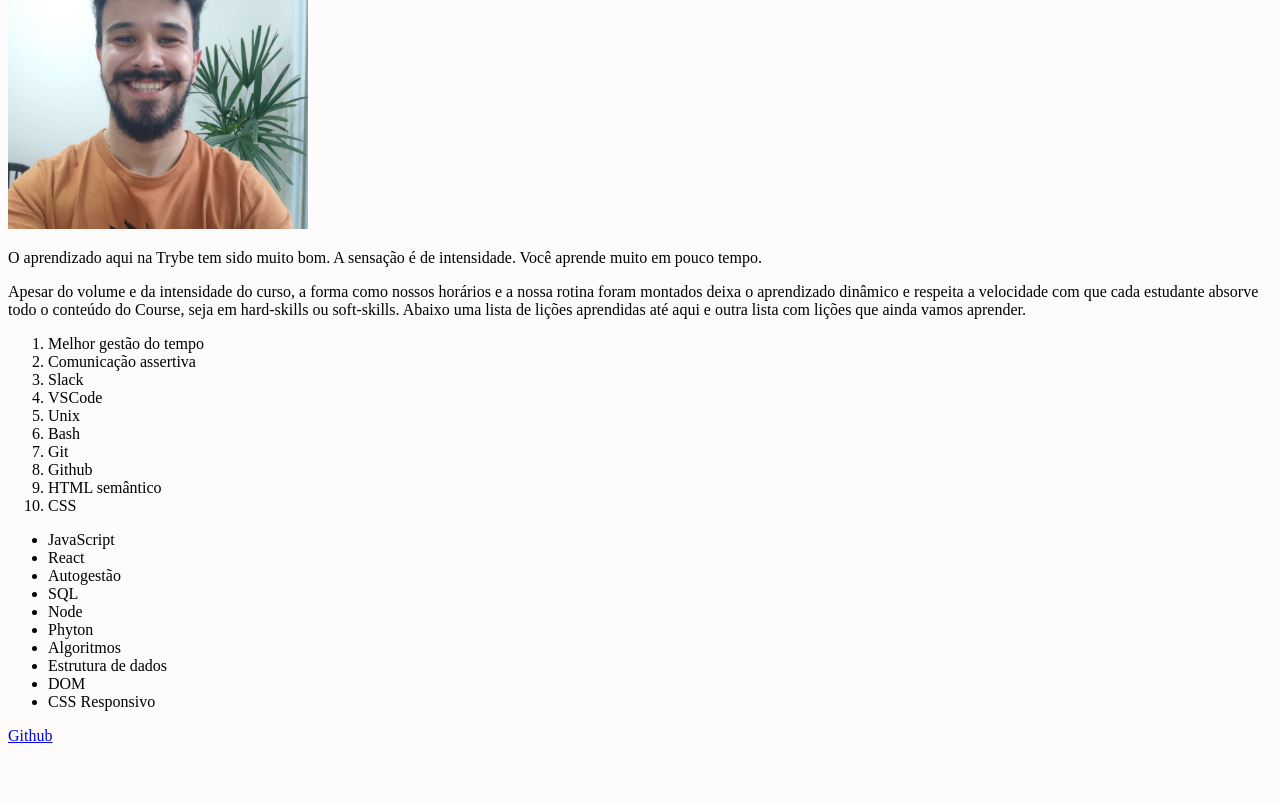
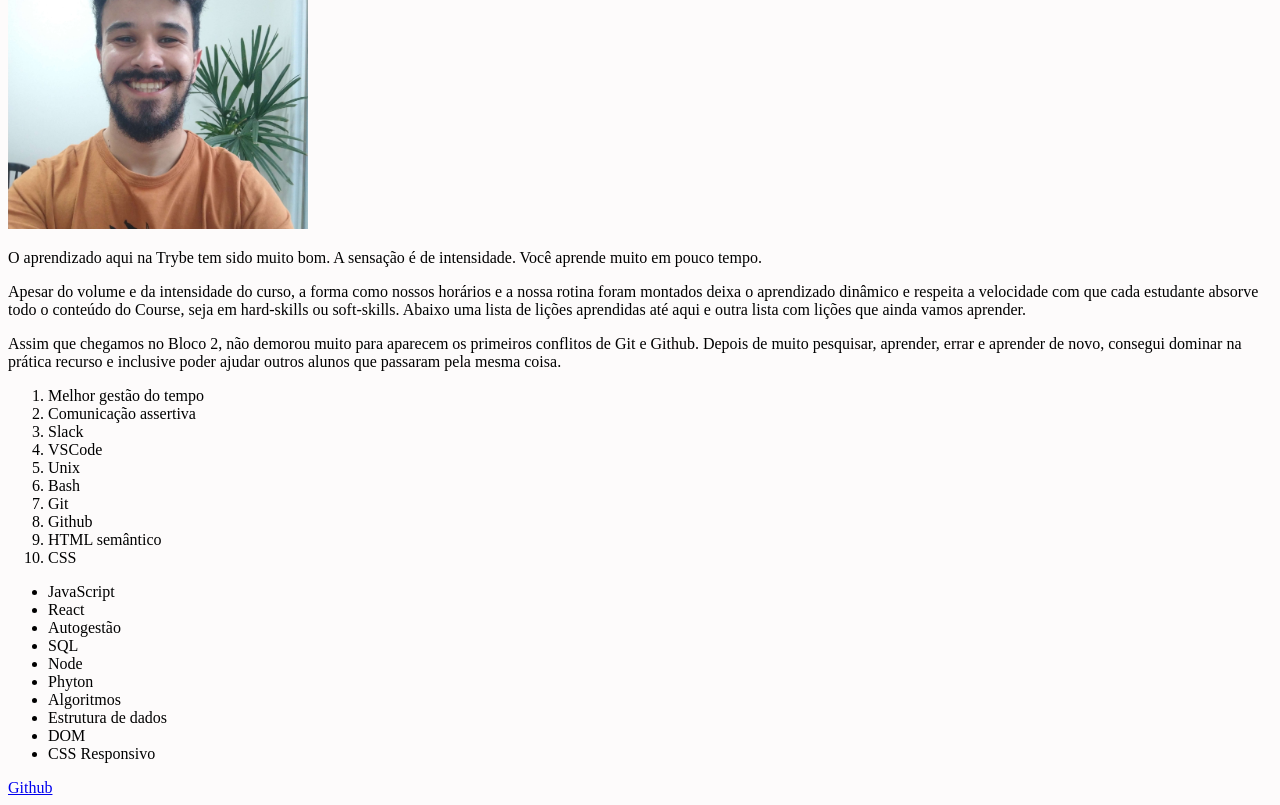
Before and after one commit to Leo02452/lessons-learned, a website: page index.html in a window 1280 px wide. Shown: the part 79-884 px from the top of the page. Before the commit the page ends 832 px from the top, so only its background shows below. Drawn offline with Linux system fonts and the light colour scheme.

Commit message:
Requisito 9 feito

```diff
--- a/index.html
+++ b/index.html
@@ -18,6 +18,9 @@
             <p>O aprendizado aqui na Trybe tem sido muito bom. A sensação é de intensidade. Você aprende muito em pouco tempo.</p>
             <p>Apesar do volume e da intensidade do curso, a forma como nossos horários e a nossa rotina foram montados deixa o aprendizado dinâmico e respeita a velocidade com que cada estudante absorve todo o conteúdo do Course, seja em hard-skills ou soft-skills. Abaixo uma lista de lições aprendidas até aqui e outra lista com lições que ainda vamos aprender.</p>
         </article>
+        <aside>
+            <p>Assim que chegamos no Bloco 2, não demorou muito para aparecem os primeiros conflitos de Git e Github. Depois de muito pesquisar, aprender, errar e aprender de novo, consegui dominar na prática recurso e inclusive poder ajudar outros alunos que passaram pela mesma coisa.</p>
+        </aside>
         <ol id="licoes_aprendidas">
             <li>Melhor gestão do tempo</li>
             <li>Comunicação assertiva</li>
```
